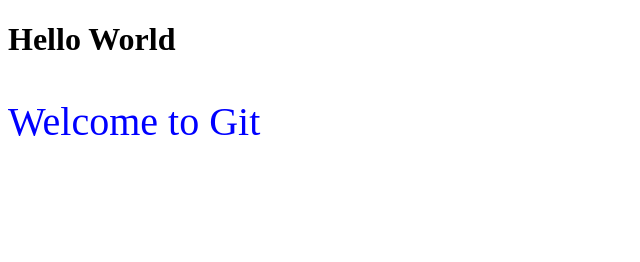
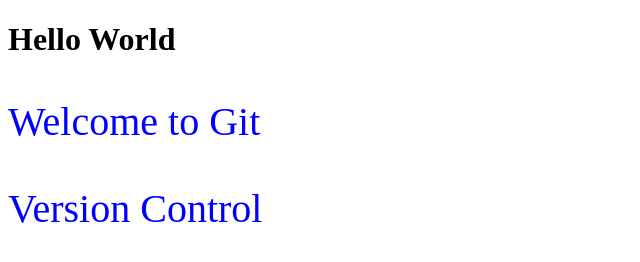
Before and after one commit to KevinBiju2310/gitPractice, a website: page sample.html in a window 1280 px wide. Shown: the whole page, without its empty margins (0-640 px from the left). Drawn offline with Linux system fonts and the light colour scheme.

Commit message:
changes occured

```diff
--- a/sample.html
+++ b/sample.html
@@ -14,5 +14,6 @@
 <body>
     <h1>Hello World</h1>
     <p>Welcome to Git</p>
+    <p>Version Control </p>
 </body>
 </html>
```
